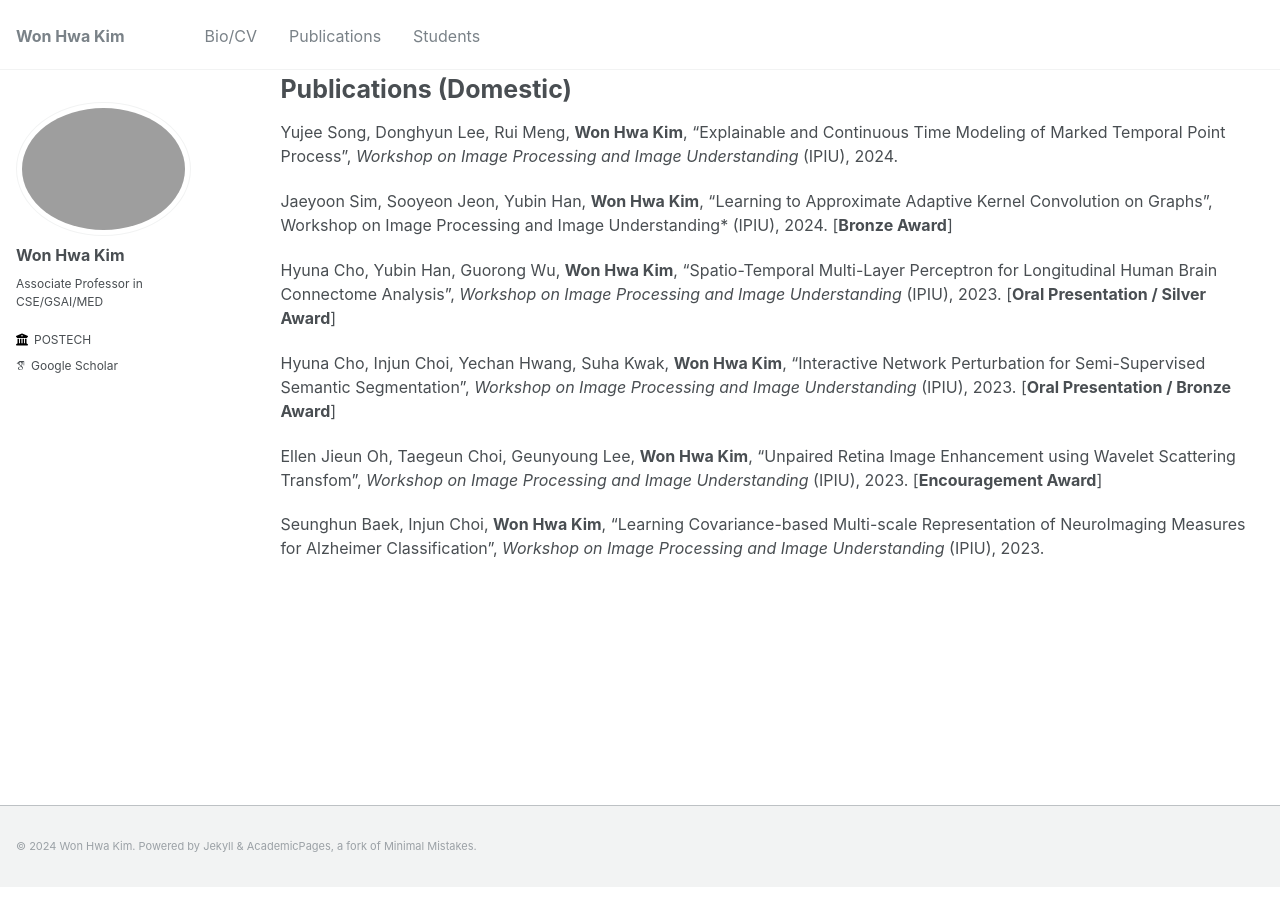
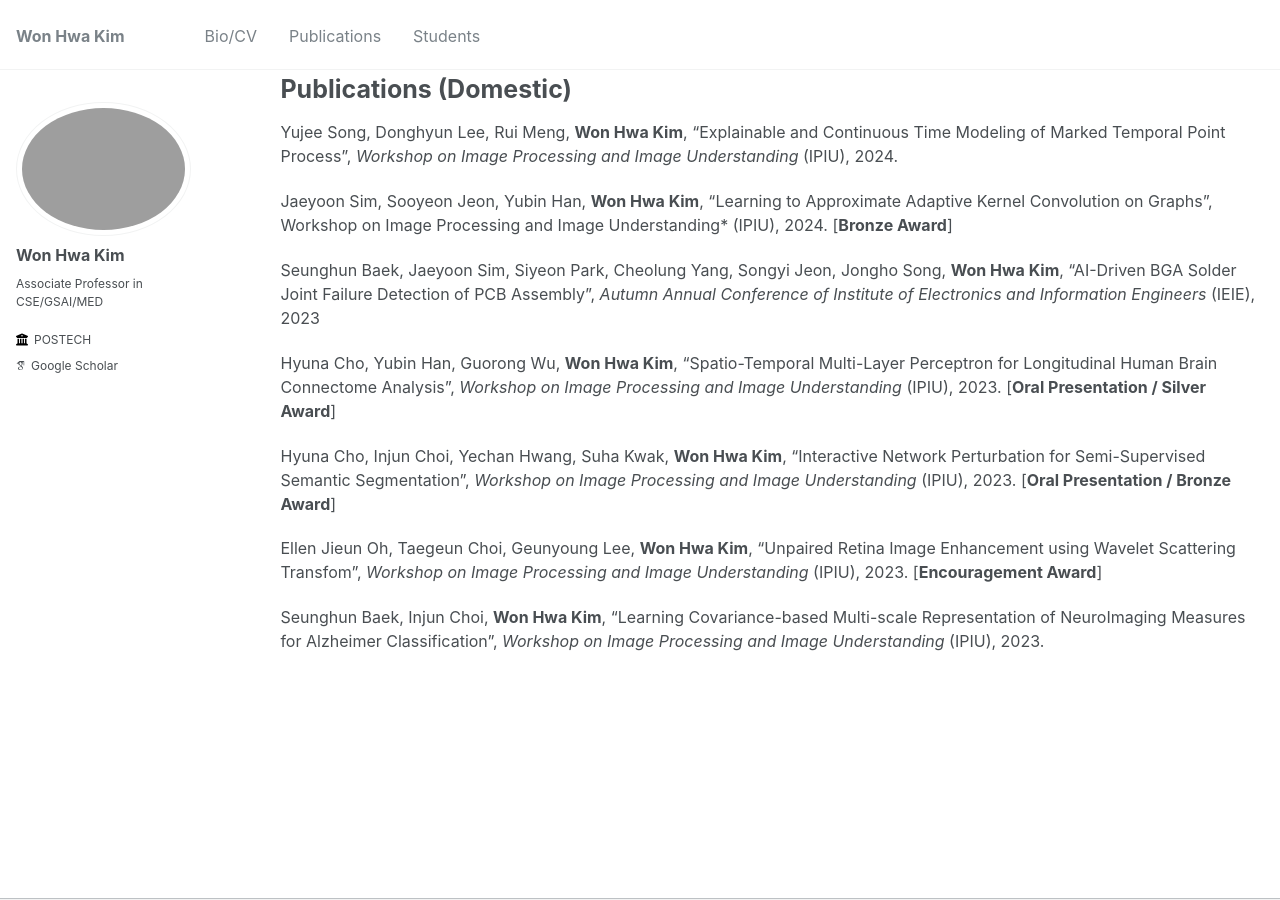
Before and after one commit to wwplato/wwplato.github.io, a Jekyll site: the page built from _pages/publications.md, in a window 1280 px wide and 900 px high, scrolled down 7638 px. Built offline with Jekyll 4.4.1, drawn with Linux system fonts in a browser that asks for light colours; some web fonts are replaced.

Commit message:
Update publications.md

```diff
--- a/_pages/publications.md
+++ b/_pages/publications.md
@@ -224,6 +224,8 @@ Yujee Song, Donghyun Lee, Rui Meng, **Won Hwa Kim**, “Explainable and Continuo
 
 Jaeyoon Sim, Sooyeon Jeon, Yubin Han, **Won Hwa Kim**, “Learning to Approximate Adaptive Kernel Convolution on Graphs”, Workshop on Image Processing and Image Understanding* (IPIU), 2024. [**Bronze Award**]
 
+Seunghun Baek, Jaeyoon Sim, Siyeon Park, Cheolung Yang, Songyi Jeon, Jongho Song, **Won Hwa Kim**, "AI-Driven BGA Solder Joint Failure Detection of PCB Assembly", *Autumn Annual Conference of Institute of Electronics and Information Engineers* (IEIE), 2023
+
 Hyuna Cho, Yubin Han, Guorong Wu, **Won Hwa Kim**, “Spatio-Temporal Multi-Layer Perceptron for Longitudinal Human Brain Connectome Analysis”, *Workshop on Image Processing and Image Understanding* (IPIU), 2023. [**Oral Presentation / Silver Award**]
 
 Hyuna Cho, Injun Choi, Yechan Hwang, Suha Kwak, **Won Hwa Kim**, “Interactive Network Perturbation for Semi-Supervised Semantic Segmentation”, *Workshop on Image Processing and Image Understanding* (IPIU), 2023. [**Oral Presentation / Bronze Award**]
```
